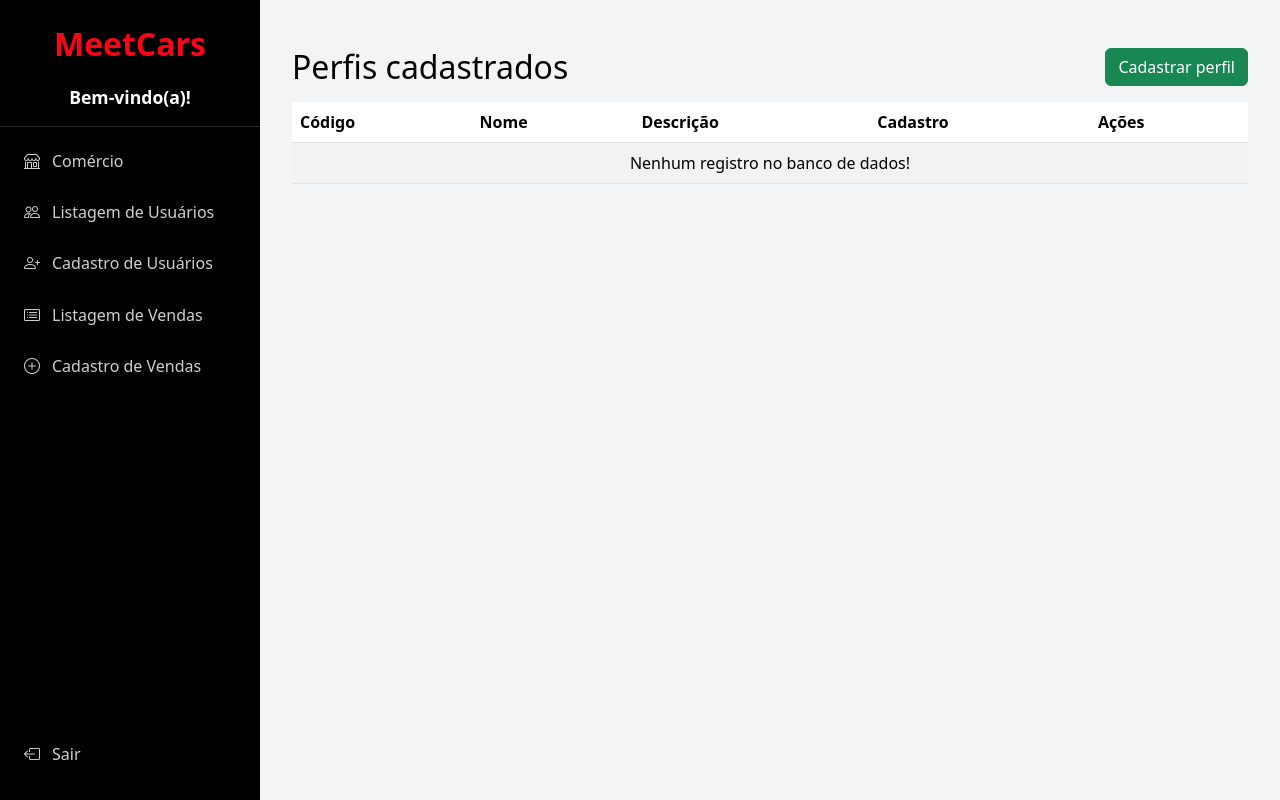
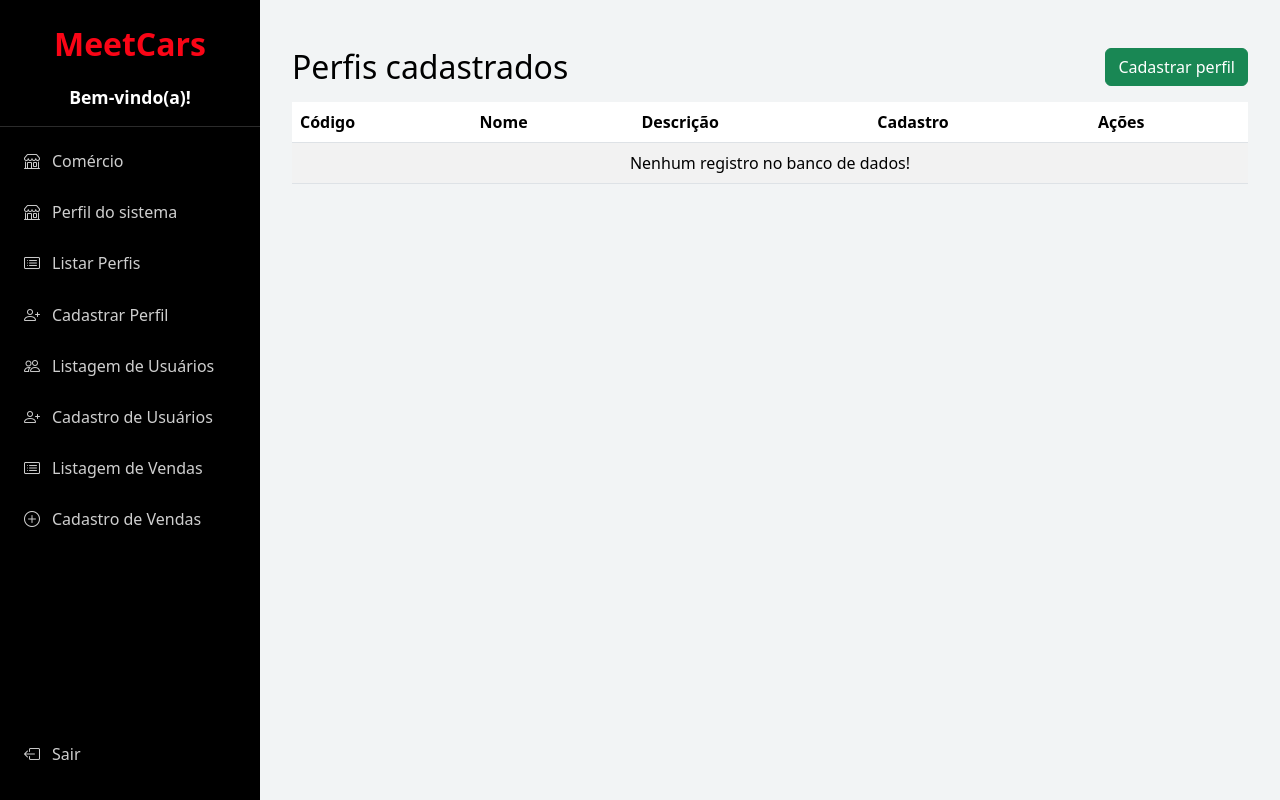
Before and after one commit to BrunoBR4/trabalho-web, a Flask app: page /perfis in a window 1280 px wide. Run offline with Flask 3, Linux system fonts and the light colour scheme; data that the repository does not hold is empty; parts of the project's set-up code (start-up, migrations or seed data) failed here and were passed over; some libraries are stand-ins or nearby versions.

Commit message:
Site avaliado

```diff
--- a/app.py
+++ b/app.py
@@ -1,7 +1,7 @@
 import os
 
 from dotenv import load_dotenv
-from flask import Flask, redirect, render_template, url_for, request, flash
+from flask import Flask, redirect, render_template, url_for, request, flash, abort
 from flask_wtf.csrf import CSRFProtect
 
 from db import execute_one, execute_query, execute_insert
@@ -81,7 +81,7 @@ def inserir_perfil():
         else:
             raise
 
-    return render_template("perfis/perfil-form.html", nome=nome, descricao=descricao)
+    return render_template("perfis/perfil-form.html", nome=nome, descricao=descricao, acao='inserir')
 
 @app.route("/perfis")
 def listar_perfis():
@@ -92,16 +92,61 @@ def listar_perfis():
 
     return render_template("perfis/perfis-listar.html", perfis=perfis)
 
+@app.route("/perfis/<int:id_perfil>/editar", methods=["GET", "POST"])
+def editar_perfil(id_perfil):
+    perfil = execute_one(
+        'SELECT id_perfil, nome, descricao FROM perfis WHERE id_perfil = %s',
+        (id_perfil,),
+    )
 
+    if perfil is None:
+        abort(404)
 
+    nome = perfil['nome'],
+    descricao = perfil['descricao']
 
+    if request.method == 'POST':
+        nome = request.form.get('nome').strip()
+        descricao = request.form.get('descricao').strip()
 
+        try:
+            execute_query('''
+                UPDATE perfis SET
+                    nome = %s,
+                    descricao=%s
+                WHERE id_perfil = %s
+                         ''',
+                         (nome, descricao, id_perfil)
+                         )
+            return redirect(url_for('listar_perfis'))
+        except Error as erro:
+                if erro.errno == 1062:
+                    flash("Já existe um perfil com este nome", "danger")
+                else:
+                    raise
 
+    return render_template("perfis/perfil-form.html", id_perfil=id_perfil, nome=nome, descricao=descricao, acao='editar')
 
+@app.route("/perfis/<int:id_perfil>/excluir", methods=["POST"])
+def excluir_perfil(id_perfil):
+    perfil = execute_one(
+            'SELECT id_perfil, nome, descricao FROM perfis WHERE id_perfil = %s',
+            (id_perfil,),
+        )
 
+    if perfil is None:
+            abort(404)
 
-
-
+    try:
+        execute_query('DELETE FROM perfis WHERE id_perfil = %s',
+                      (id_perfil,))
+        flash(f'O perfil {perfil["nome"]} foi excluído!', 'danger')
+    except Error as erro:
+            if erro.errno == 1451:
+                flash('PERFIL NÃO PODE SER EXCLUÍDO!', 'danger')
+            else:
+                raise
+    return redirect(url_for('listar_perfis'))
 
 # ==============================================================================
 # TELAS DE ERROS
--- a/templates/layout/base_menu.html
+++ b/templates/layout/base_menu.html
@@ -24,18 +24,37 @@
                class="menu-link {% if request.endpoint == 'dashboard' %}ativo{% endif %}">
                 <i class="bi bi-shop"></i> Comércio
             </a>
+
+            <a href="{{ url_for('dashboard') }}"
+               class="menu-link {% if request.endpoint == 'dashboard' %}ativo{% endif %}">
+                <i class="bi bi-shop"></i> Perfil do sistema
+            </a>
+
+            <a href="{{ url_for('listar_perfis') }}"
+               class="menu-link {% if request.endpoint == 'dashboard' %}ativo{% endif %}">
+                <i class="bi bi-card-list"></i> Listar Perfis
+            </a>
+
+            <a href="{{ url_for('inserir_perfil') }}"
+               class="menu-link {% if request.endpoint == 'dashboard' %}ativo{% endif %}">
+                <i class="bi bi-person-plus"></i> Cadastrar Perfil
+            </a>
+
             <a href="{{ url_for('listagem_usuarios') }}"
                class="menu-link {% if request.endpoint == 'listagem_usuarios' %}ativo{% endif %}">
                 <i class="bi bi-people"></i> Listagem de Usuários
             </a>
+
             <a href="{{ url_for('cadastro_usuarios') }}"
                class="menu-link {% if request.endpoint == 'cadastro_usuarios' %}ativo{% endif %}">
                 <i class="bi bi-person-plus"></i> Cadastro de Usuários
             </a>
+
             <a href="{{ url_for('listagem_vendas') }}"
                class="menu-link {% if request.endpoint == 'listagem_vendas' %}ativo{% endif %}">
                 <i class="bi bi-card-list"></i> Listagem de Vendas
             </a>
+
             <a href="{{ url_for('cadastro_vendas') }}"
                class="menu-link {% if request.endpoint == 'cadastro_vendas' %}ativo{% endif %}">
                 <i class="bi bi-plus-circle"></i> Cadastro de Vendas
--- a/templates/perfis/perfis-listar.html
+++ b/templates/perfis/perfis-listar.html
@@ -24,15 +24,17 @@
     {% for perfil in perfis %}
     <tr>
         <td>{{ perfil.id_perfil }}</td>
-        <td>{{ perfil.nome }}</td>
+        <td id="nome_perfil_{{perfil.id_perfil}}">{{ perfil.nome }}</td>
         <td>{{ perfil.descricao }}</td>
         <td>{{ perfil.criado_em.strftime('%d/%m/%Y %H:%M') }}</td>
         <td>
-            <a href="#" class="btn btn-sm btn-warning">
+            <a href=" {{ url_for('editar_perfil', id_perfil=perfil.id_perfil ) }} " class="btn btn-sm btn-warning">
                 <i class="bi bi-pencil-square"></i>
             </a>
 
-            <button type="button" class="btn btn-sm btn-danger">
+            <button type="button" class="btn btn-sm btn-danger"
+            data-bs-toggle="modal" data-bs-target="#modalExcluir"
+            onclick="prepararExclusao({{ perfil.id_perfil }})">
                 <i class="bi bi-trash"></i>
             </button>
         </td>
@@ -49,6 +51,38 @@
 </tbody>
 </table>
 
+<div class="modal fade" id="modalExcluir" tabindex="-1" aria-labelledby="tituloModalExcluir" aria-hidden="true">
+  <div class="modal-dialog modal-dialog-centered">
+    <div class="modal-content">
+      <div class="modal-header">
+        <h2 class="modal-title h5" id="tituloModalExcluir">Excluir perfil</h2>
+        <button type="button" class="btn-close" data-bs-dismiss="modal" aria-label="Fechar"></button>
+      </div>
+      <form id="formExcluir" action="" method="post">
+        <input type="hidden" name="csrf_token" value="{{ csrf_token() }}">
+        <div class="modal-body">
+          <p class="mb-0">Excluir o perfil <strong id="nomeExcluir"></strong>? Esta ação não pode ser desfeita.</p>
+        </div>
+        <div class="modal-footer">
+          <button type="button" class="btn btn-outline-secondary" data-bs-dismiss="modal">Cancelar</button>
+          <button type="submit" class="btn btn-danger">Excluir</button>
+        </div>
+      </form>
+    </div>
+  </div>
+</div>
 
 
 {% endblock %}
+
+{% block scripts %}
+
+<script>
+    function prepararExclusao(id){
+        const nome = document.getElementById('nome_perfil_' +id).textContent;
+        document.getElementById('nomeExcluir').textContent = nome;
+        document.getElementById('formExcluir').action = '/perfis/' + id + '/excluir';
+    }
+</script>
+
+{% endblock %}
```
Also changed, not shown: templates/perfis/perfil-form.html (+8 -2 lines).
